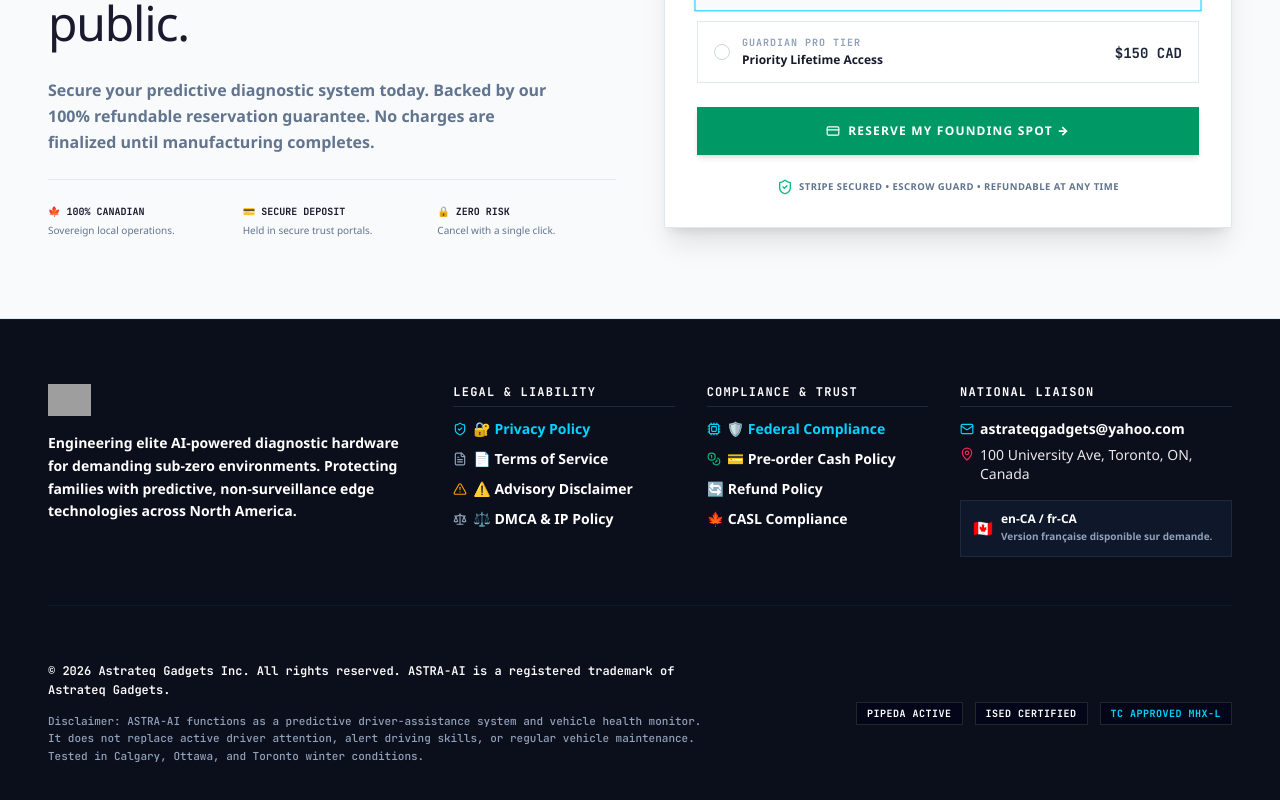
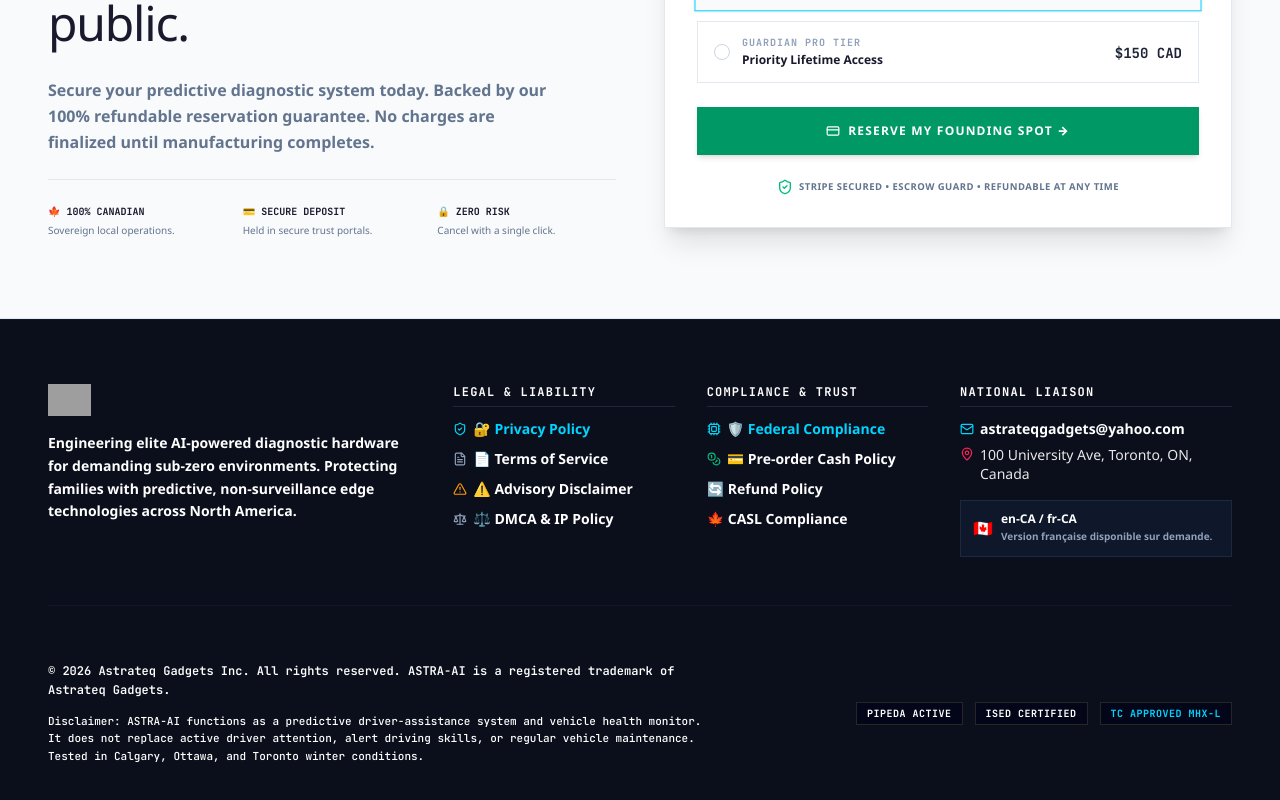
Before and after one commit to MaverickKing17/astrateq-founder-funnel, a React (Vite) app: page / in a window 1280 px wide. Shown: the part 10867-11667 px from the top of the page. Built offline with nearby package versions, Linux system fonts and the light colour scheme; grey boxes are pictures that could not be loaded.

Commit message:
style(footer): improve sub-legal text readability
Change legal disclaimer text color from slate to white to improve contrast and visibility against the background.

```diff
--- a/src/components/Footer.tsx
+++ b/src/components/Footer.tsx
@@ -301,7 +301,7 @@
         <div className="flex flex-col md:flex-row items-center justify-between gap-6 pt-2 text-xs text-white font-mono" id="footer-bottom-board">
           <p className="text-left leading-relaxed max-w-2xl font-semibold">
             {t.allRightsReserved}<br />
-            <span className="text-slate-400 font-medium block mt-3 leading-relaxed text-[11px]">{t.subLegalText}</span>
+            <span className="text-white font-medium block mt-3 leading-relaxed text-[11px]">{t.subLegalText}</span>
           </p>
           <div className="flex items-center space-x-3 shrink-0">
             <span className="px-2.5 py-1 border border-neutral-800 bg-slate-950 rounded-none text-white font-black text-[10px] tracking-wider">PIPEDA ACTIVE</span>
```
